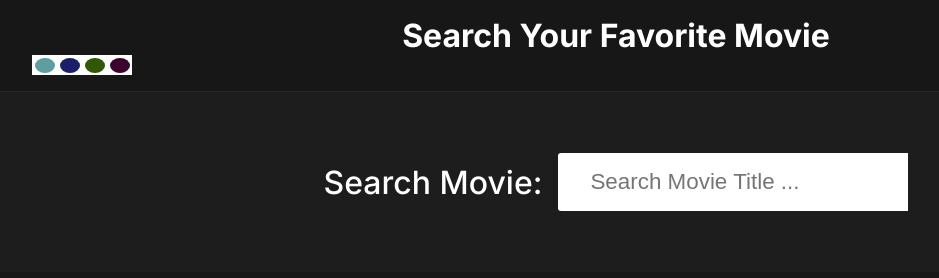
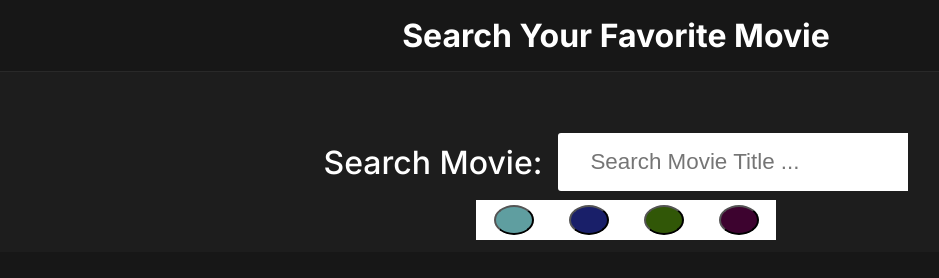
Before and after one commit to A-41-sandeep/web_d_exam2, a plain HTML site: page index.html in a window 1280 px wide. Shown: the whole page, without its empty margins (24-963 px from the left). Drawn offline with Linux system fonts and the light colour scheme.

Commit message:
Add files via upload

```diff
--- a/index.html
+++ b/index.html
@@ -18,10 +18,10 @@
             <div class = "container">
                 <p>Search Your Favorite Movie</p>
                 <div class="theme">
-                    <div onclick="changeColor()" class="circle" id="circle-1"></div>
-                    <div class="circle" id="circle-2"></div>
-                    <div class="circle" id="circle-3"></div>
-                    <div class="circle" id="circle-4"></div>
+                    <button onclick="changeColor()" class="circle" id="circle-1"></button>
+                    <button class="circle" id="circle-2"></button>
+                    <button class="circle" id="circle-3"></button>
+                    <button class="circle" id="circle-4"></button>
                 </div>
             </div>
 
@@ -82,5 +82,6 @@
 
     <!-- movie app js -->
     <script src = "script.js"></script>
+
 </body>
 </html>
--- a/main.css
+++ b/main.css
@@ -14,16 +14,20 @@
 }
 
 .theme{
-    height: 20px;
-    width: 100px;
+    height: 40px;
+    width: 300px;
     background-color: white;
     display: flex;
     justify-content: space-around;
     align-items: center;
+    position: absolute;
+    left: 500px;
+    top: 200px;
+
 }
 .circle{
-    height: 15px;
-    width: 20px;
+    height: 30px;
+    width: 40px;
     border-radius: 50%;
     /* background-color: #d4aa11; */
 }
--- a/script.js
+++ b/script.js
@@ -85,11 +85,15 @@ function displayMovieDetails(details){
     </div>
     `;
 }
+// function changeColor() {
+//      document.body.style.background = cadetblue;
+//     }
+
+let wr=document.getElementsByClassName("wrapper")[0];
 function changeColor() {
-     document.body.style.background = cadetblue;
-    }
-
-
+//  document.body.style.background = cadetblue;
+wr.style.background=cadetblue;
+}
 
 window.addEventListener('click', (event) => {
     if(event.target.className != "form-control"){
```
